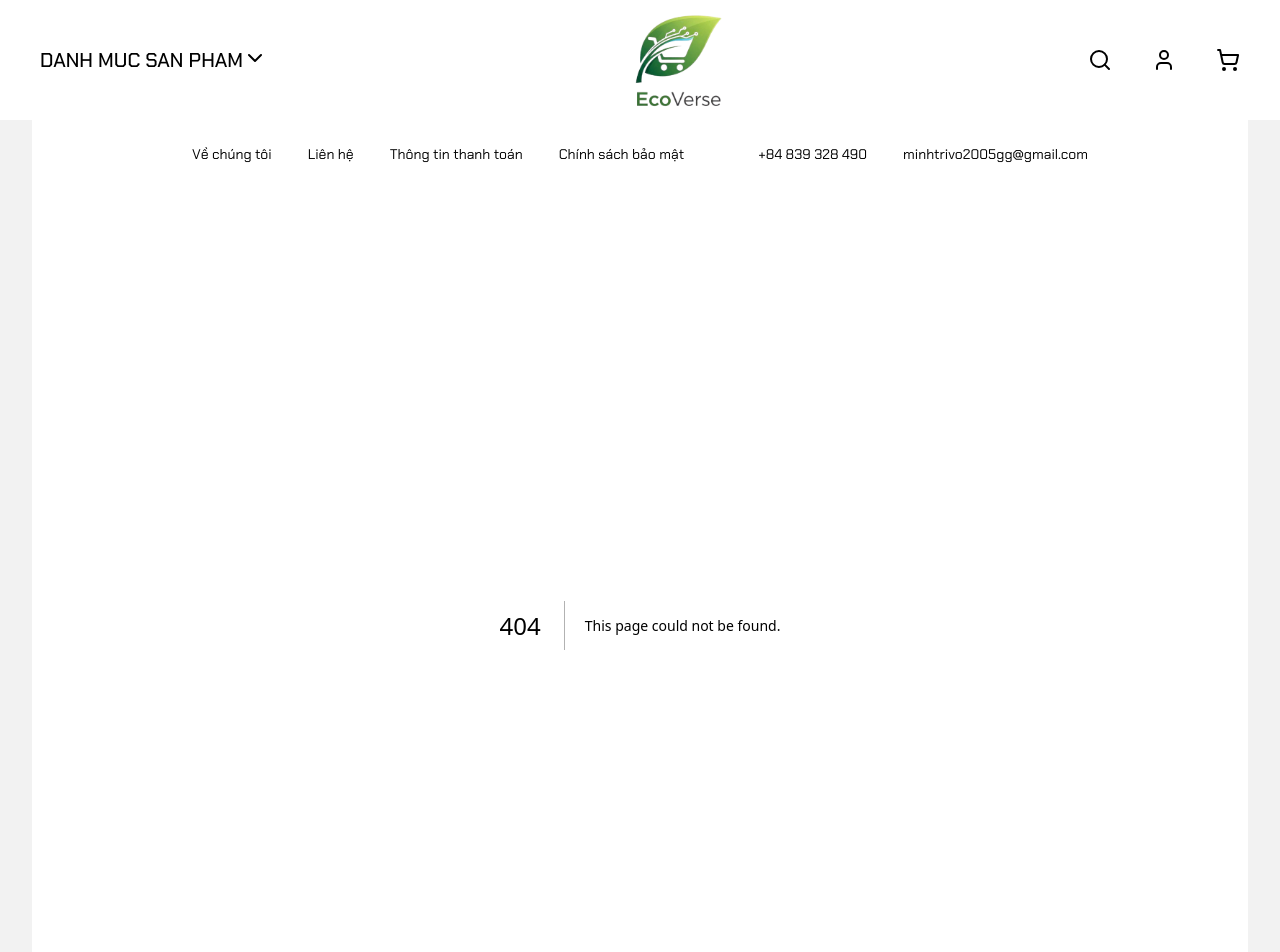
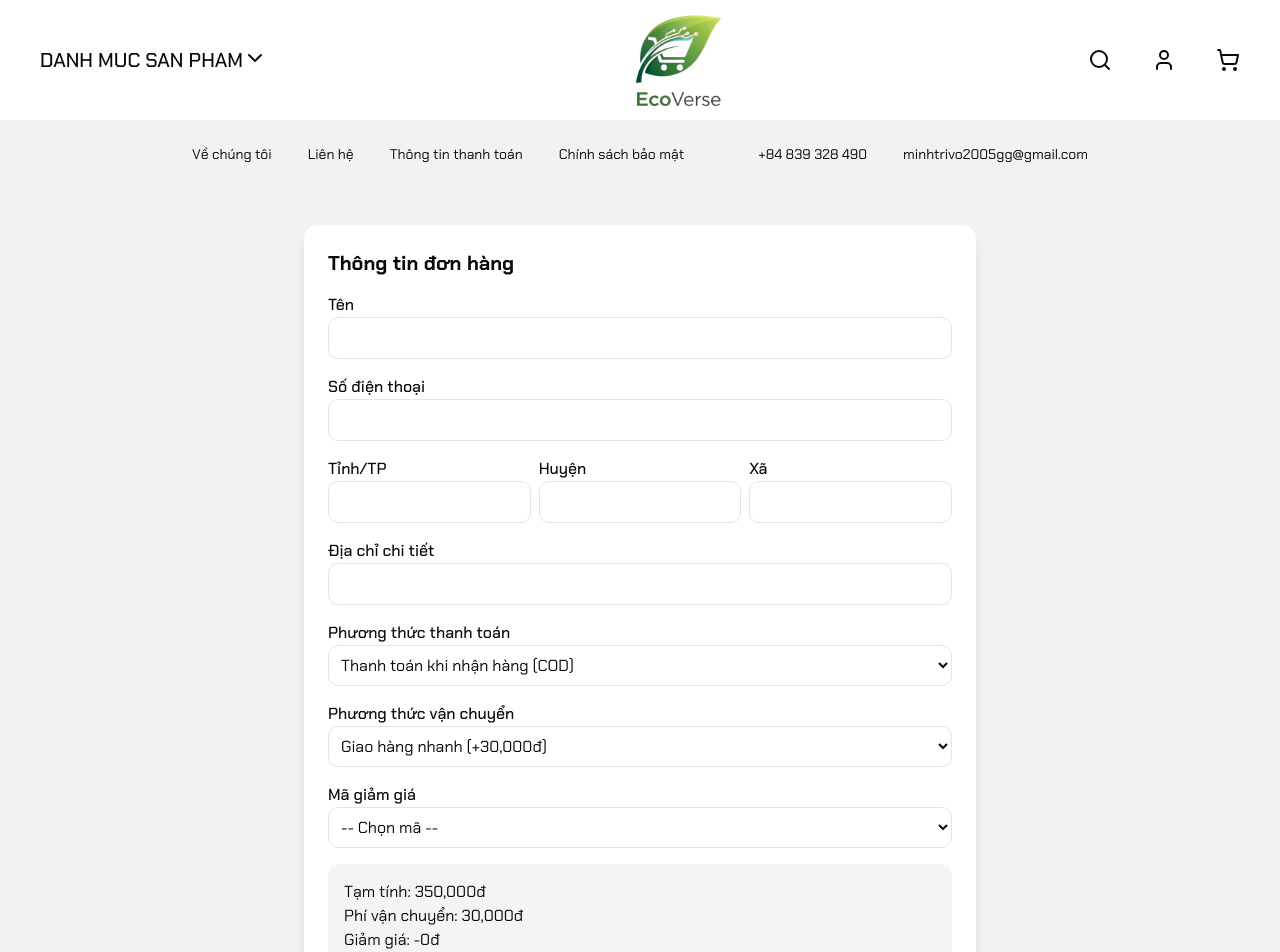
Before and after one commit to trisvo05/ecoverse_fe, a Next.js app: page /shopping/checkout/1 in a window 1280 px wide. Before the commit this address had no page. Shown: the top 952 px of the page. Built offline with nearby package versions, Linux system fonts and the light colour scheme.

Commit message:
add checkout page (status : chua xong)

```diff
--- a/app/layout.tsx
+++ b/app/layout.tsx
@@ -1,3 +1,4 @@
+
 import type { Metadata } from "next";
 // import { Geist, Geist_Mono } from "next/font/google";
 import "./globals.css";
@@ -8,18 +9,8 @@ import { Chakra_Petch } from "next/font/google";
 
 const chakraPetch = Chakra_Petch({
   subsets: ["latin"],
-  weight: ["400", "500", "700"], // chọn các độ dày bạn muốn
+  weight: ["400", "500", "700"],
 });
-
-// const geistSans = Geist({
-//   variable: "--font-geist-sans",
-//   subsets: ["latin"],
-// });
-
-// const geistMono = Geist_Mono({
-//   variable: "--font-geist-mono",
-//   subsets: ["latin"],
-// });
 
 export const metadata: Metadata = {
   title: "EcoVerse",
@@ -32,10 +23,11 @@ export default function RootLayout({
 }: Readonly<{
   children: React.ReactNode;
 }>) {
+
   return (
     <html lang="en" className="p-[32px] bg-[#F2F2F2]">
-      {/* Đặt chatbot nổi không ảnh hưởng bởi các component khác */}
-      <Chatbot/>
+
+      {/* <Chatbot/> */}
       <body
         className={`${chakraPetch.className}  antialiased bg-[#F2F2F2]`}
       >
@@ -43,6 +35,7 @@ export default function RootLayout({
         <Header  />
         {children}
         <Footer />
+
       </body>
     </html>
   );
--- /dev/null
+++ b/app/shopping/checkout/1/page.tsx
@@ -0,0 +1,193 @@
+"use client";
+
+import { useState } from "react";
+
+export default function OrderForm() {
+  const products = [
+    { id: 1, name: "Sản phẩm A", price: 200000 },
+    { id: 2, name: "Sản phẩm B", price: 150000 },
+  ];
+
+  const shippingMethods = [
+    { id: "fast", name: "Giao hàng nhanh", fee: 30000 },
+    { id: "standard", name: "Giao hàng tiêu chuẩn", fee: 20000 },
+  ];
+
+  const discounts = [
+    { code: "SALE10", percent: 10 },
+    { code: "SALE20", percent: 20 },
+  ];
+
+  const [formData, setFormData] = useState({
+    name: "",
+    phone: "",
+    province: "",
+    district: "",
+    ward: "",
+    address: "",
+    payment: "cod",
+    shipping: shippingMethods[0].id,
+    discount: "",
+  });
+
+  const subtotal = products.reduce((sum, p) => sum + p.price, 0);
+  const shippingFee =
+    shippingMethods.find((s) => s.id === formData.shipping)?.fee || 0;
+  const discountPercent =
+    discounts.find((d) => d.code === formData.discount)?.percent || 0;
+  const discountValue = (subtotal * discountPercent) / 100;
+  const total = subtotal + shippingFee - discountValue;
+
+  const handleChange = (e: React.ChangeEvent<HTMLInputElement | HTMLSelectElement>) => {
+    setFormData({ ...formData, [e.target.name]: e.target.value });
+  };
+
+  const handleSubmit = (e: React.FormEvent) => {
+    e.preventDefault();
+    console.log("Dữ liệu đơn hàng:", formData, { subtotal, shippingFee, discountValue, total });
+    alert("Đặt hàng thành công!");
+  };
+
+  return (
+    <form
+      onSubmit={handleSubmit}
+      className="max-w-2xl mx-auto p-6 bg-white rounded-xl shadow-lg space-y-4"
+    >
+      <h2 className="text-xl font-bold">Thông tin đơn hàng</h2>
+
+      <div>
+        <label className="block font-medium">Tên</label>
+        <input
+          type="text"
+          name="name"
+          value={formData.name}
+          onChange={handleChange}
+          required
+          className="w-full border rounded-lg p-2"
+        />
+      </div>
+
+      <div>
+        <label className="block font-medium">Số điện thoại</label>
+        <input
+          type="text"
+          name="phone"
+          value={formData.phone}
+          onChange={handleChange}
+          required
+          className="w-full border rounded-lg p-2"
+        />
+      </div>
+
+      <div className="grid grid-cols-3 gap-2">
+        <div>
+          <label className="block font-medium">Tỉnh/TP</label>
+          <input
+            type="text"
+            name="province"
+            value={formData.province}
+            onChange={handleChange}
+            required
+            className="w-full border rounded-lg p-2"
+          />
+        </div>
+        <div>
+          <label className="block font-medium">Huyện</label>
+          <input
+            type="text"
+            name="district"
+            value={formData.district}
+            onChange={handleChange}
+            required
+            className="w-full border rounded-lg p-2"
+          />
+        </div>
+        <div>
+          <label className="block font-medium">Xã</label>
+          <input
+            type="text"
+            name="ward"
+            value={formData.ward}
+            onChange={handleChange}
+            required
+            className="w-full border rounded-lg p-2"
+          />
+        </div>
+      </div>
+
+      <div>
+        <label className="block font-medium">Địa chỉ chi tiết</label>
+        <input
+          type="text"
+          name="address"
+          value={formData.address}
+          onChange={handleChange}
+          required
+          className="w-full border rounded-lg p-2"
+        />
+      </div>
+
+      <div>
+        <label className="block font-medium">Phương thức thanh toán</label>
+        <select
+          name="payment"
+          value={formData.payment}
+          onChange={handleChange}
+          className="w-full border rounded-lg p-2"
+        >
+          <option value="cod">Thanh toán khi nhận hàng (COD)</option>
+          <option value="bank">Chuyển khoản ngân hàng</option>
+        </select>
+      </div>
+
+      <div>
+        <label className="block font-medium">Phương thức vận chuyển</label>
+        <select
+          name="shipping"
+          value={formData.shipping}
+          onChange={handleChange}
+          className="w-full border rounded-lg p-2"
+        >
+          {shippingMethods.map((s) => (
+            <option key={s.id} value={s.id}>
+              {s.name} (+{s.fee.toLocaleString()}đ)
+            </option>
+          ))}
+        </select>
+      </div>
+
+      <div>
+        <label className="block font-medium">Mã giảm giá</label>
+        <select
+          name="discount"
+          value={formData.discount}
+          onChange={handleChange}
+          className="w-full border rounded-lg p-2"
+        >
+          <option value="">-- Chọn mã --</option>
+          {discounts.map((d) => (
+            <option key={d.code} value={d.code}>
+              {d.code} (-{d.percent}%)
+            </option>
+          ))}
+        </select>
+      </div>
+
+      <div className="p-4 bg-gray-100 rounded-lg">
+        <p>Tạm tính: {subtotal.toLocaleString()}đ</p>
+        <p>Phí vận chuyển: {shippingFee.toLocaleString()}đ</p>
+        <p>Giảm giá: -{discountValue.toLocaleString()}đ</p>
+        <p className="font-bold text-lg">
+          Tổng cộng: {total.toLocaleString()}đ
+        </p>
+      </div>
+
+      <button
+        type="submit"
+        className="w-full bg-green-600 text-white font-semibold py-2 rounded-lg"
+      >
+        Đặt hàng
+      </button>
+    </form>
+  );
+}
--- a/app/shopping/checkout/page.tsx
+++ b/app/shopping/checkout/page.tsx
@@ -1,6 +1,52 @@
-const Page = () =>{
+import Sanpham2 from "@/components/sanpham2"
+
+const Page = ()  =>{
     return (
-        <div>Checkout Page</div>
+        <div className="flex gap-x-10  mt-[-60px] mx-[-32px] bg-[rgb(234,234,234)] border-t-1 border-solid border-gray-300">
+            {/* form nhap thong tin don hang ( thong tin ca nhan  , van chuyen ) */}
+            <div className="w-1/2 h-[1200px] bg-white">
+
+            asdajsdj
+
+
+            </div>
+
+
+
+
+
+            {/* thong tin don hang  */}
+            <div className="sticky top-0 right-0 w-1/2 h-full  bg-[rgb(234,234,234)]  w-[500px] ">
+                {/* cac don hang */}
+                <div className="text-2xl  mb-5 mt-5">TỔNG ĐƠN HÀNG</div>
+                <div className="w-[500px] h-[400px] overflow-scroll overflow-x-hidden border-y-1 border-solid border-gray-300">
+                    <Sanpham2/>
+                    <Sanpham2/>
+                    <Sanpham2/>
+                    <Sanpham2/>
+                </div>
+                {/* tinh toan so tien  */}
+                <div className="mt-10">
+                    <div className="flex justify-between">
+                        <div>Sản phẩm</div>
+                        <div>512000 đ</div>
+                    </div>
+                    <div className="flex justify-between">
+                        <div>Phí Vận chuyển</div>
+                        <div>512000 đ</div>
+                    </div>
+                    <div className="flex justify-between">
+                        <div>Giảm giá</div>
+                        <div>- 12000 đ</div>
+                    </div>
+                    <div className="flex justify-between font-bold text-2xl">
+                        <div >Tổng </div>
+                        <div>512000 đ</div>
+                    </div>
+                </div>
+            </div>
+
+        </div>
     )
 }
-export default Page ;
+export default Page
--- a/components/chatbot.tsx
+++ b/components/chatbot.tsx
@@ -1,7 +1,7 @@
 const Chatbot = () =>{
     return (
         <div>
-            {/* chatbot */}
+            {/* chatbot */}chabto
         </div>
     )
 }
--- a/components/footer.tsx
+++ b/components/footer.tsx
@@ -1,6 +1,12 @@
+'use client'
 import { Facebook, Instagram, Linkedin, Youtube } from "lucide-react"
+import { usePathname } from "next/navigation";
+// import { useRouter } from "next/navigation";
+// import { useRouter } from "next/router"
 
 const Footer = () =>{
+    const hideFooter = usePathname() === "/shopping/checkout"
+    if (hideFooter) return null;
     return (
         <div className="mt-[100px] mx-[-32px] mb-[-32px] ">
             <img src="/logo.png" alt="" className="h-[400px] w-[400px] object-cover m-auto mb-[50px]"/>
--- a/components/header.tsx
+++ b/components/header.tsx
@@ -1,5 +1,5 @@
+"use client"
 import { ChevronDown, Search, ShoppingCart, User } from "lucide-react";
-import Image from "next/image";
 import Link from "next/link";
 // import dropdwon
 import {
@@ -23,10 +23,14 @@ import {
 } from "@/components/ui/sheet"
 import Quantity from "./quantity_edit";
 import Sanpham2 from "./sanpham2";
+import { useRouter } from "next/router";
+import { usePathname } from "next/navigation";
 
 
 
 const Header = () =>{
+    // const router = useRouter();
+    const hideHeaderPhu = usePathname() === "/shopping/checkout"
     return (
         <div className="flex flex-col items-center gap-6  mb-[60px] mt-[-32px] mx-[-32px]">
             {/* Header chinh */}
@@ -86,7 +90,7 @@ const Header = () =>{
                                     </div>
                                     <div className="flex justify-between s">
                                         <Link href={"/shopping/cart"} className="py-2 w-1/2 rounded-sm border-solid border-2 border-gray-2 text-center">Xem gio hang</Link>
-                                        <Link href={"/shopping/cart"} className="py-2 w-1/2 rounded-sm border-solid border-2 border-gray-2 text-center bg-green-400">Thanh toan</Link>
+                                        <Link href={"/shopping/checkout"} className="py-2 w-1/2 rounded-sm border-solid border-2 border-gray-2 text-center bg-green-400">Thanh toan</Link>
                                     </div>
                                 </div>
                             </div>
@@ -97,7 +101,9 @@ const Header = () =>{
                 </div>
 
             </div>
-            {/* Header phu */}
+               {/*Header phu  */}
+            {!hideHeaderPhu &&
+
             <div className="w-[70%] flex items-center justify-between text-[14px]">
                     <div><Link href={"/ecoverse/about_me"}>Về chúng tôi</Link></div>
                     <div>Liên hệ</div>
@@ -106,7 +112,7 @@ const Header = () =>{
                     <div className="border-r-2 border-solid border-amber-400"></div>
                     <div>+84 839 328 490</div>
                     <div>minhtrivo2005gg@gmail.com</div>
-            </div>
+            </div> }
         </div>
     )
 }
--- a/components/quantity_edit.tsx
+++ b/components/quantity_edit.tsx
@@ -1,6 +1,6 @@
 const Quantity = ()  =>{
     return (
-        <div className="flex items-center justify-around py-2  gap-5 border-solid border-2 border-gray-200 w-1/4 rounded-[6px]">
+        <div className="flex items-center justify-around py-2  gap-5 border-solid border-2 border-gray-300 w-1/4 rounded-[6px]">
             <button>-</button>
             <span>1</span>
             <button>+</button>
```
Lines whose indentation alone changed are shown as unchanged.
